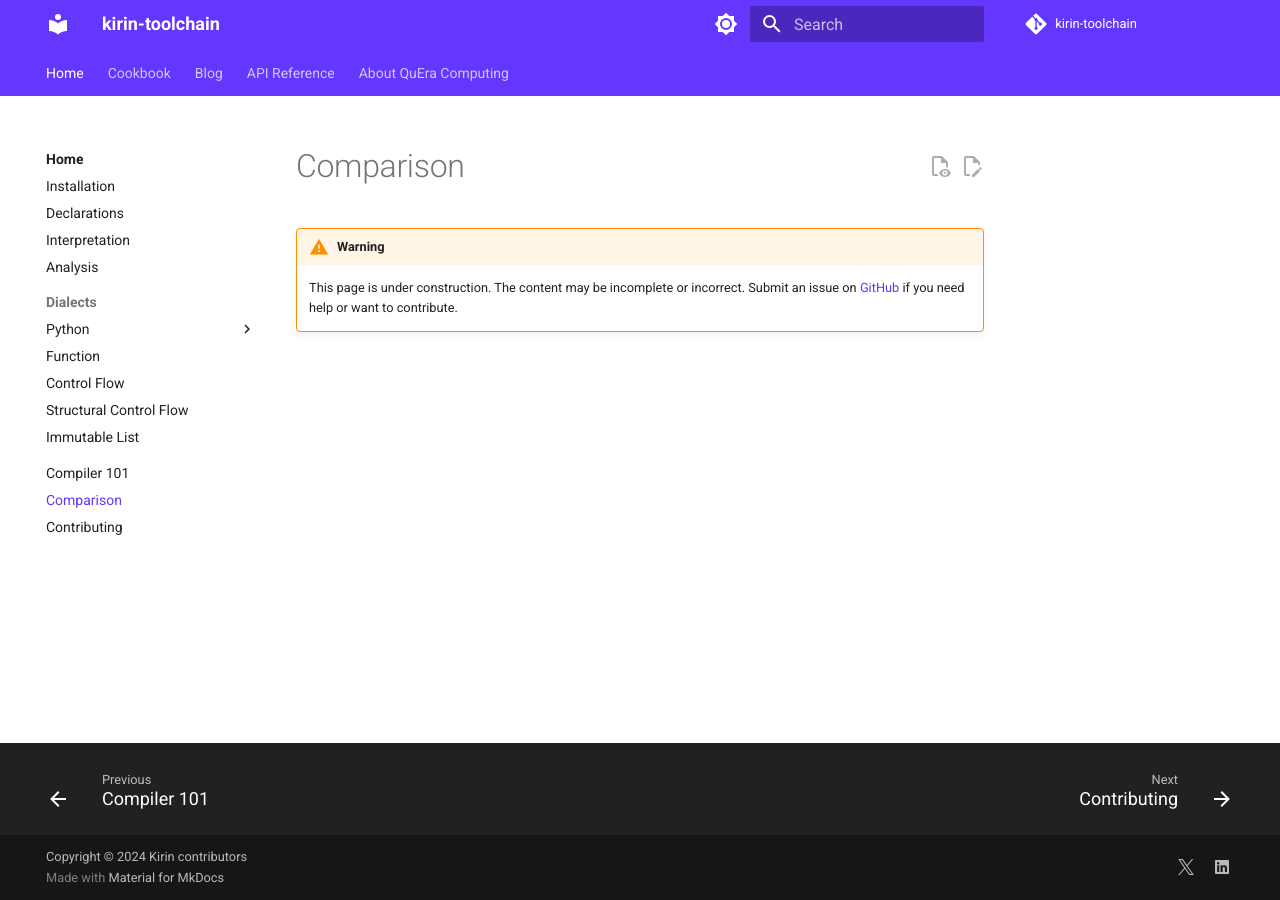
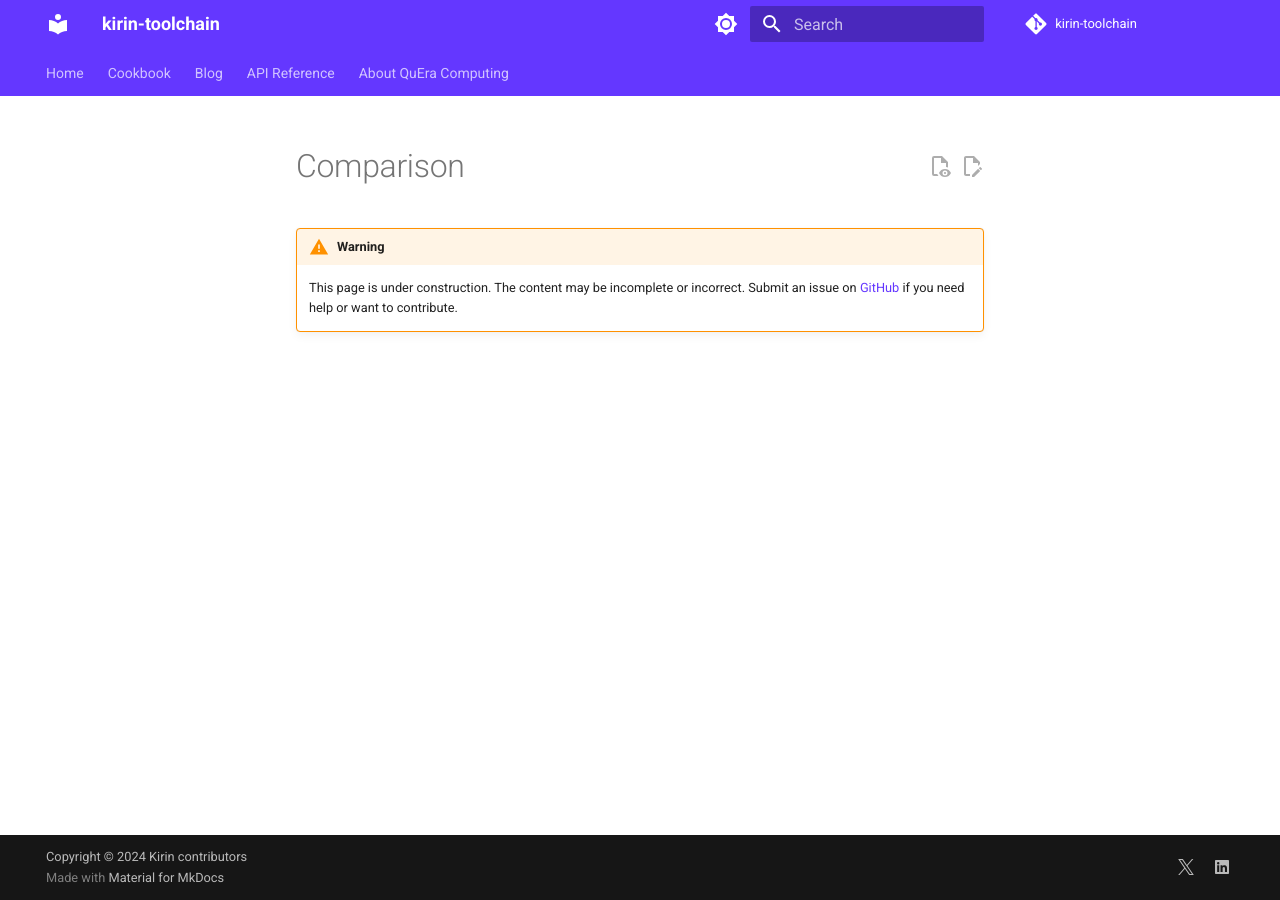
Before and after one commit to hmyuuu/kirin, an MkDocs documentation site: the page built from docs/comparison.md, in a window 1280 px wide. Built offline with MkDocs 1.6.1 and Material for MkDocs 9.7.7, drawn with Linux system fonts in a browser that asks for light colours; comment, search, counter and statistics services are not loaded; the version menu is left out; some of the changed lines change nothing that is shown.

Commit message:
doc: rm comparison page for now

```diff
--- a/mkdocs.yml
+++ b/mkdocs.yml
@@ -26,7 +26,7 @@ nav:
         - Structural Control Flow: dialects/scf.md
         - Immutable List: dialects/ilist.md
       - Compiler 101: 101.md
-      - Comparison: comparison.md
+      # - Comparison: comparison.md
       - Contributing: contrib.md
   - Cookbook:
     - cookbook/index.md
```
